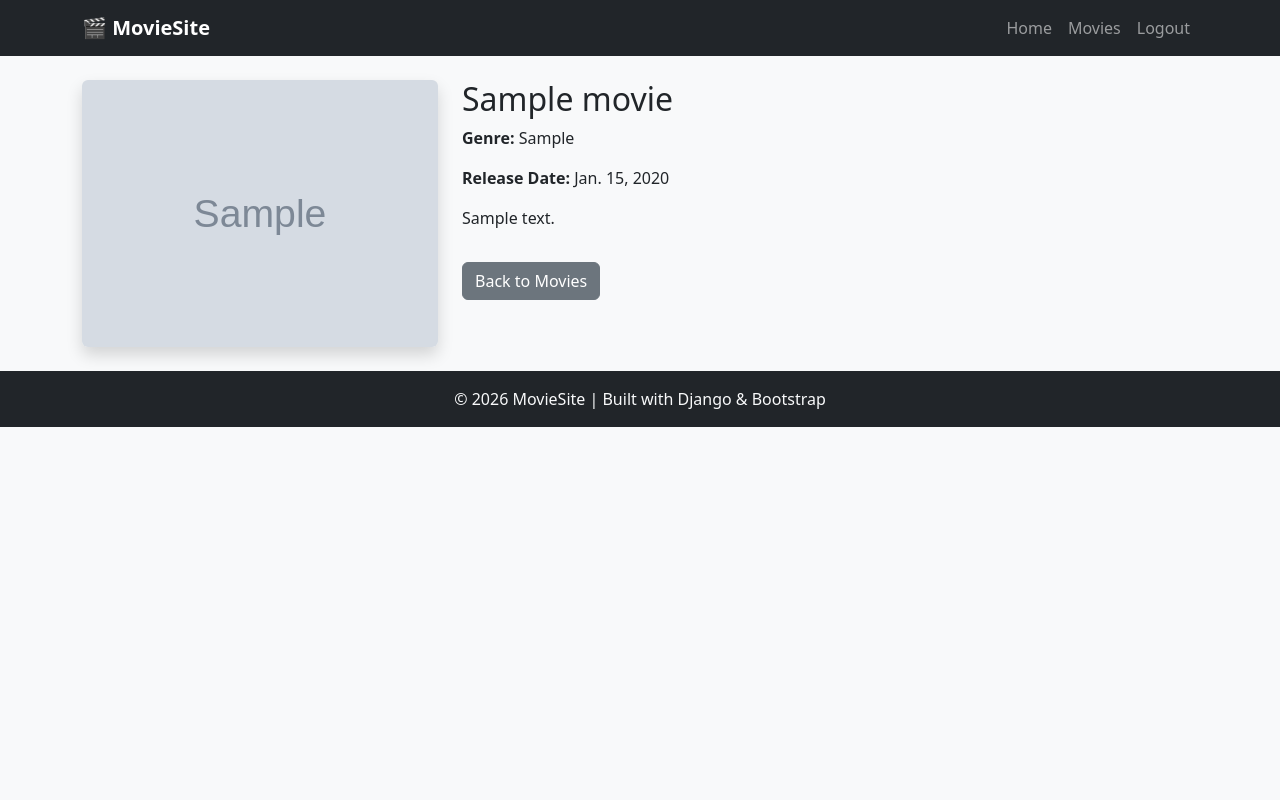
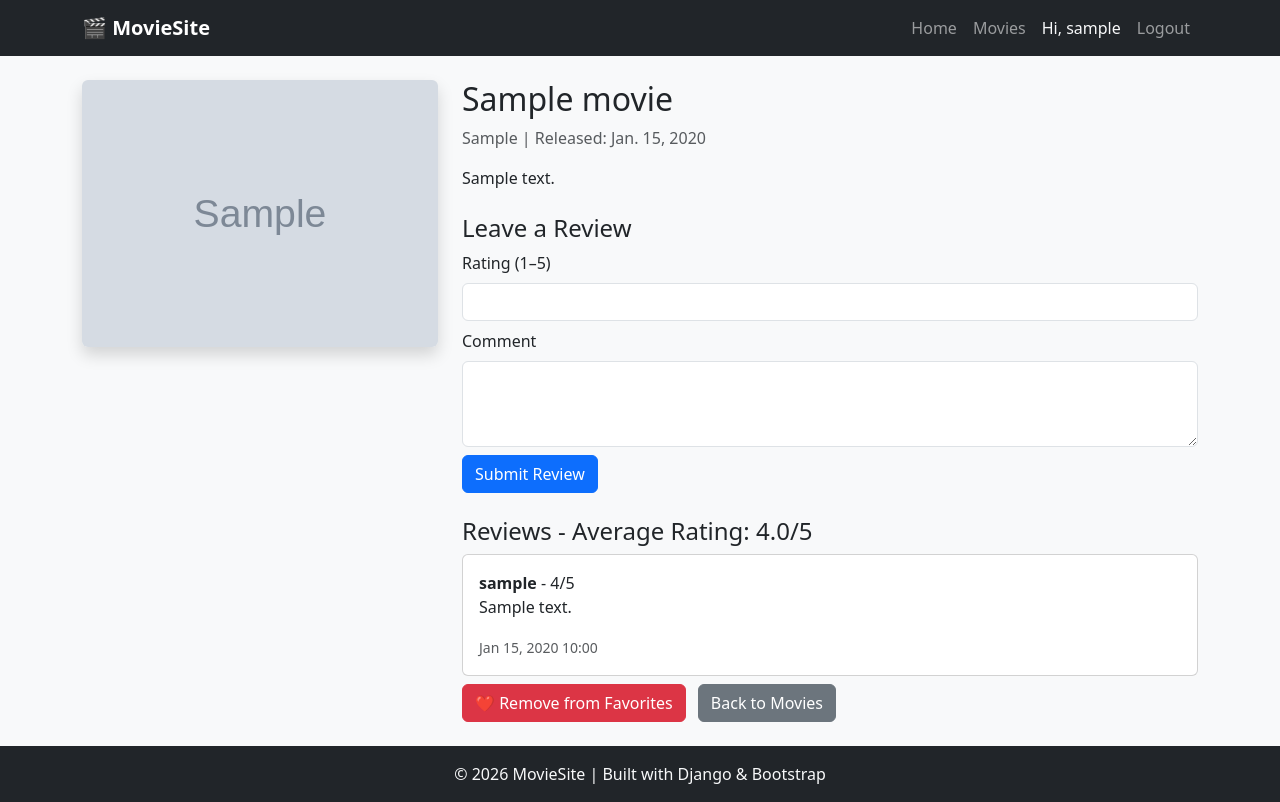
Before and after one commit to ridayasth4/moviesite, a Django app: page /movies/1/ in a window 1280 px wide. Before the commit the page ends 427 px from the top, so only its background shows below. Run offline with Django 5.2, Linux system fonts and the light colour scheme; a user stored in the database is signed in; tables that the repository leaves empty hold one stand-in row (values such as "Sample post"); grey boxes marked "Sample" are stand-in pictures; some libraries are stand-ins or nearby versions.

Commit message:
Add movie detail, reviews system, favorites integration

```diff
--- a/movies/admin.py
+++ b/movies/admin.py
@@ -3,6 +3,7 @@ from .models import Movie
 
 @admin.register(Movie)
 class MovieAdmin(admin.ModelAdmin):
-    list_display = ('title', 'genre', 'release_date')
+    list_display = ('title', 'genre', 'release_date','featured')
     search_fields = ('title', 'genre')
-    list_filter = ('genre', 'release_date')
+    list_filter = ('genre', 'release_date', 'featured')
+    list_editable = ('featured',)
--- a/movies/models.py
+++ b/movies/models.py
@@ -1,7 +1,6 @@
-from django.db import models
-
 # Create your models here.
 from django.db import models
+from django.contrib.auth.models import User
 
 class Movie(models.Model):
     title = models.CharField(max_length=200)
@@ -9,7 +8,33 @@ class Movie(models.Model):
     release_date = models.DateField()
     genre = models.CharField(max_length=100)
     poster = models.ImageField(upload_to='posters/', blank=True, null=True)
+    featured = models.BooleanField(default=False)
     created_at = models.DateTimeField(auto_now_add=True)
 
     def __str__(self):
         return self.title
+
+class Favorite(models.Model):
+    user = models.ForeignKey(User, on_delete=models.CASCADE, related_name='favorites')
+    movie = models.ForeignKey(Movie, on_delete=models.CASCADE, related_name='favorited_by')
+    added_at = models.DateTimeField(auto_now_add=True)
+
+    class Meta:
+        unique_together = ('user', 'movie')  # Prevent duplicates
+
+    def __str__(self):
+        return f"{self.user.username} → {self.movie.title}"
+
+class Review(models.Model):
+    movie = models.ForeignKey('Movie', on_delete=models.CASCADE, related_name='reviews')
+    user = models.ForeignKey(User, on_delete=models.CASCADE)
+    rating = models.PositiveSmallIntegerField()  # 1–5
+    comment = models.TextField(max_length=500)
+    created_at = models.DateTimeField(auto_now_add=True)
+
+    class Meta:
+        unique_together = ('movie', 'user')  # 1 review per user per movie
+        ordering = ['-created_at']
+
+    def __str__(self):
+        return f"{self.user.username} - {self.movie.title} ({self.rating})"
--- a/movies/templates/movies/base.html
+++ b/movies/templates/movies/base.html
@@ -40,6 +40,11 @@
 
     {% if user.is_authenticated %}
         <li class="nav-item">
+            <span class="nav-link text-light">
+                Hi, {{ user.username }}
+            </span>
+        </li>
+        <li class="nav-item">
             <a class="nav-link" href="{% url 'logout' %}">Logout</a>
         </li>
     {% else %}
@@ -51,6 +56,7 @@
         </li>
     {% endif %}
 </ul>
+
         </div>
     </div>
 </nav>
--- a/movies/templates/movies/movie_detail.html
+++ b/movies/templates/movies/movie_detail.html
@@ -3,18 +3,71 @@
 {% block title %}{{ movie.title }} | MovieSite{% endblock %}
 
 {% block content %}
-<div class="row">
+
+<div class="row my-4">
     <div class="col-md-4">
         {% if movie.poster %}
-        <img src="{{ movie.poster.url }}" class="img-fluid rounded shadow" alt="{{ movie.title }}">
+        <img src="{{ movie.poster.url }}" class="img-fluid rounded shadow">
         {% endif %}
     </div>
+
     <div class="col-md-8">
         <h2>{{ movie.title }}</h2>
-        <p><strong>Genre:</strong> {{ movie.genre }}</p>
-        <p><strong>Release Date:</strong> {{ movie.release_date }}</p>
-        <p>{{ movie.description }}</p>
-        <a href="{% url 'movie_list' %}" class="btn btn-secondary mt-3">Back to Movies</a>
+        <p class="text-muted">{{ movie.genre }} | Released: {{ movie.release_date }}</p>
+
+        <p>{{ movie.description|default:"No description available." }}</p>
+
+        {% if user.is_authenticated %}
+<h4 class="mt-4">Leave a Review</h4>
+<form method="post" action="{% url 'add_review' movie.id %}">
+    {% csrf_token %}
+    <div class="mb-2">
+        <label for="rating" class="form-label">Rating (1–5)</label>
+        <input type="number" name="rating" id="rating" class="form-control" min="1" max="5" required>
+    </div>
+    <div class="mb-2">
+        <label for="comment" class="form-label">Comment</label>
+        <textarea name="comment" id="comment" class="form-control" rows="3" required></textarea>
+    </div>
+    <button class="btn btn-primary">Submit Review</button>
+</form>
+
+<h4 class="mt-4">Reviews {% if avg_rating %} - Average Rating: {{ avg_rating|floatformat:1 }}/5{% endif %}</h4>
+
+{% for review in reviews %}
+<div class="card mb-2">
+    <div class="card-body">
+        <strong>{{ review.user.username }}</strong>
+        - <span>{{ review.rating }}/5</span>
+        <p>{{ review.comment }}</p>
+        <small class="text-muted">{{ review.created_at|date:"M d, Y H:i" }}</small>
     </div>
 </div>
+{% empty %}
+<p>No reviews yet.</p>
+{% endfor %}
+
+{% else %}
+<p><a href="{% url 'login' %}">Login</a> to leave a review.</p>
+{% endif %}
+
+
+        <!-- Favorite Button -->
+        {% if user.is_authenticated %}
+        <form action="{% url 'toggle_favorite' movie.id %}" method="post" style="display:inline;">
+            {% csrf_token %}
+            {% if movie.id in user_fav_ids %}
+            <button class="btn btn-danger">❤️ Remove from Favorites</button>
+            {% else %}
+            <button class="btn btn-outline-danger">🤍 Add to Favorites</button>
+            {% endif %}
+        </form>
+        {% else %}
+        <a href="{% url 'login' %}" class="btn btn-outline-danger">Login to Favorite</a>
+        {% endif %}
+
+        <a href="{% url 'movie_list' %}" class="btn btn-secondary ms-2">Back to Movies</a>
+    </div>
+</div>
+
 {% endblock %}
--- a/movies/urls.py
+++ b/movies/urls.py
@@ -9,4 +9,7 @@ urlpatterns = [
     path('register/', views.register_view, name='register'),
     path('movies/', views.movie_list, name='movie_list'),
     path('movies/<int:pk>/', views.movie_detail, name='movie_detail'),
+    path('movies/<int:movie_id>/favorite/', views.toggle_favorite, name='toggle_favorite'),
+    path('movies/<int:movie_id>/review/', views.add_review, name='add_review'),
+
 ]
--- a/movies/views.py
+++ b/movies/views.py
@@ -1,13 +1,33 @@
-from django.shortcuts import render, redirect
+from django.shortcuts import render, redirect, get_object_or_404
+from django.contrib.auth.decorators import login_required
 from django.contrib.auth import authenticate, login, logout
 from django.contrib.auth.models import User
 from django.contrib import messages
-from .models import Movie
+from .models import Movie, Favorite, Review
 from django.shortcuts import get_object_or_404
+from django.core.paginator import Paginator
+from django.db.models import Avg
+
 
 # ---------------- Home ----------------
 def home(request):
-    return render(request, 'movies/home.html')
+    featured_movies = Movie.objects.filter(featured=True)
+
+    if not featured_movies.exists():
+        featured_movies = Movie.objects.all().order_by('-created_at')[:6]
+
+    # Add user's favorites
+    if request.user.is_authenticated:
+        user_fav_ids = request.user.favorites.values_list('movie_id', flat=True)
+    else:
+        user_fav_ids = []
+
+    context = {
+        'movies': featured_movies,
+        'user_fav_ids': user_fav_ids,
+    }
+    return render(request, 'movies/home.html', context)
+
 
 # ---------------- Login ----------------
 def login_view(request):
@@ -54,9 +74,82 @@ def register_view(request):
 # Movie List
 def movie_list(request):
     movies = Movie.objects.all().order_by('-release_date')
-    return render(request, 'movies/movie_list.html', {'movies': movies})
+
+    search_query = request.GET.get('q')
+    genre_filter = request.GET.get('genre')
+
+    if search_query:
+        movies = movies.filter(title__icontains=search_query)
+
+    if genre_filter:
+        movies = movies.filter(genre__iexact=genre_filter)
+
+    paginator = Paginator(movies, 6)  # 6 movies per page
+    page_number = request.GET.get('page')
+    page_obj = paginator.get_page(page_number)
+
+    genres = Movie.objects.values_list('genre', flat=True).distinct()
+
+    # ✅ Add user's favorites (IDs only)
+    if request.user.is_authenticated:
+        user_fav_ids = request.user.favorites.values_list('movie_id', flat=True)
+    else:
+        user_fav_ids = []
+
+    context = {
+        'page_obj': page_obj,
+        'genres': genres,
+        'user_fav_ids': user_fav_ids,
+    }
+
+    return render(request, 'movies/movie_list.html', context)
 
 # Movie Detail
 def movie_detail(request, pk):
     movie = get_object_or_404(Movie, pk=pk)
-    return render(request, 'movies/movie_detail.html', {'movie': movie})
+
+    #favourites
+    if request.user.is_authenticated:
+        user_fav_ids = request.user.favorites.values_list('movie_id', flat=True)
+    else:
+        user_fav_ids = []
+
+    # Reviews
+    reviews = movie.reviews.all()
+    avg_rating = reviews.aggregate(Avg('rating'))['rating__avg']
+
+    context = {
+        'movie': movie,
+        'user_fav_ids': user_fav_ids,
+        'reviews': reviews,
+        'avg_rating': avg_rating,
+    }
+
+    return render(request, 'movies/movie_detail.html', context)
+
+
+@login_required
+def toggle_favorite(request, movie_id):
+    movie = get_object_or_404(Movie, id=movie_id)
+    favorite, created = Favorite.objects.get_or_create(user=request.user, movie=movie)
+
+    if not created:
+        # Already exists → remove it
+        favorite.delete()
+
+    return redirect(request.META.get('HTTP_REFERER', 'home'))
+
+def add_review(request, movie_id):
+    movie = get_object_or_404(Movie, id=movie_id)
+
+    if request.method == 'POST':
+        rating = int(request.POST.get('rating'))
+        comment = request.POST.get('comment')
+
+        review, created = Review.objects.update_or_create(
+            movie=movie,
+            user=request.user,
+            defaults={'rating': rating, 'comment': comment}
+        )
+
+    return redirect('movie_detail', pk=movie.id)
```
Also changed, not shown: movies/templates/movies/home.html (+37 -2 lines), movies/templates/movies/movie_list.html (+92 -11 lines), movies/migrations/0002_movie_featured.py (added), movies/migrations/0003_favorite.py (added), movies/migrations/0004_review.py (added). Lines whose indentation alone changed are shown as unchanged.
